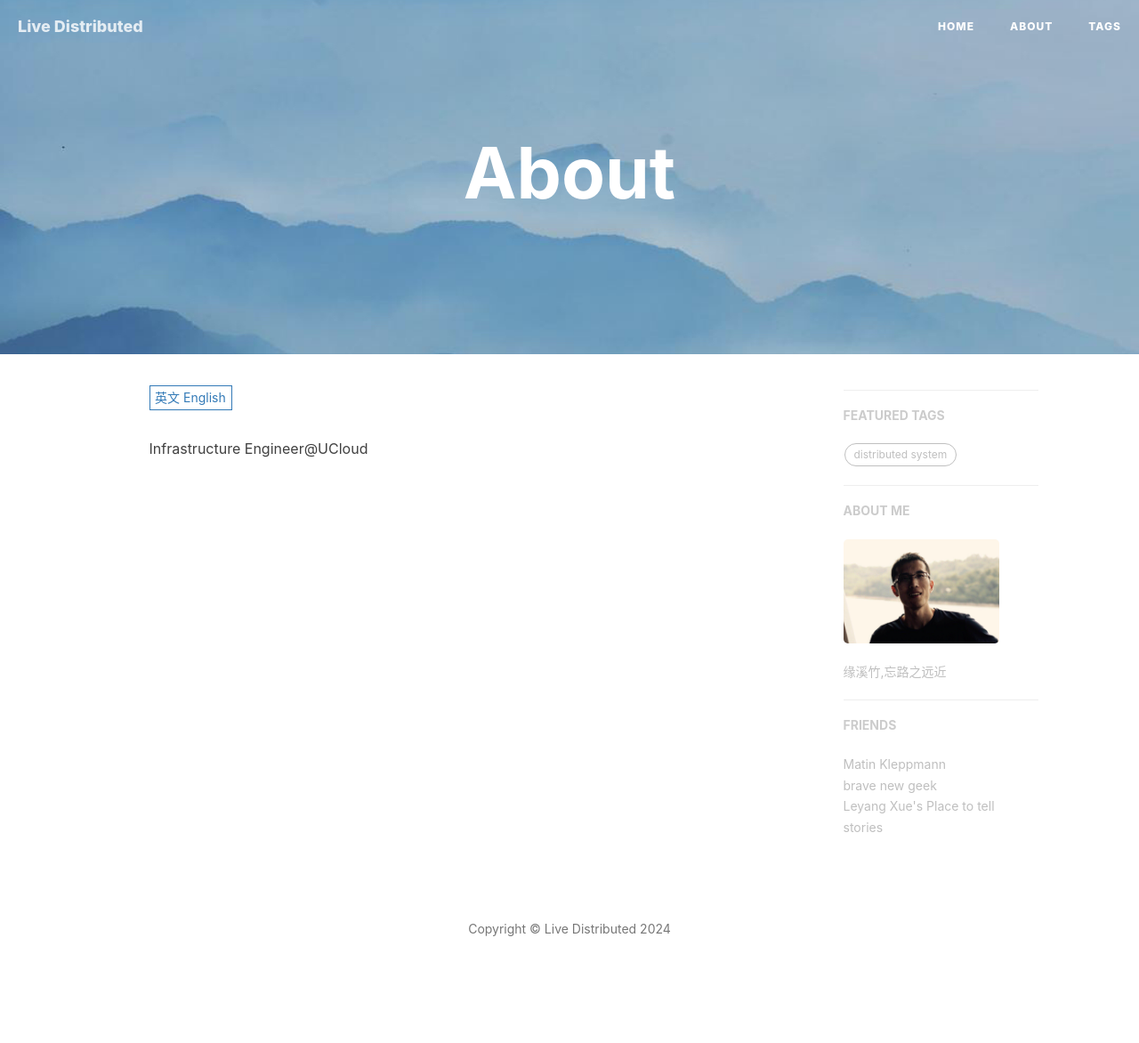
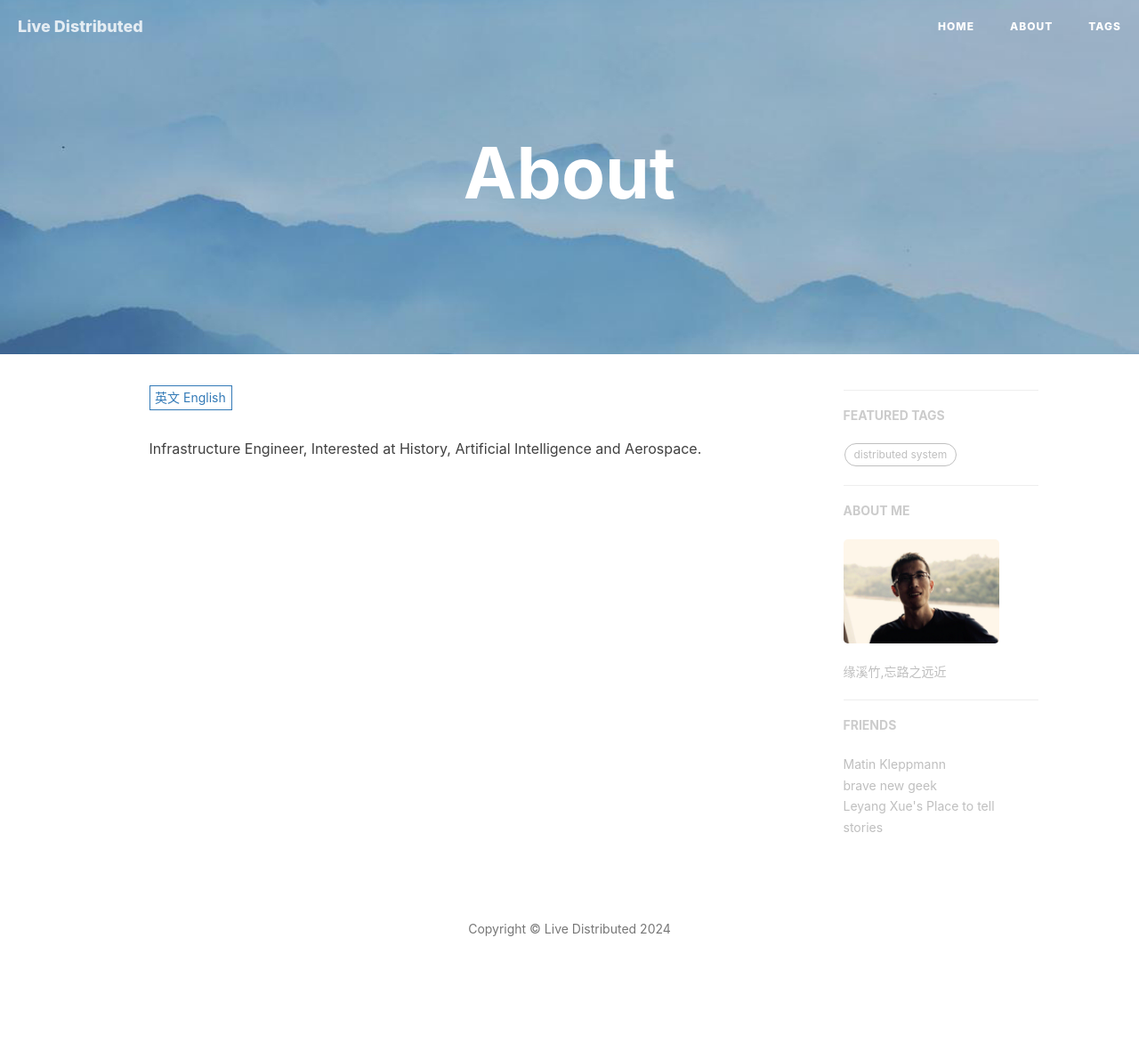
Before and after one commit to flashnative/flashnative.github.io, a Jekyll site: the page built from about.html, in a window 1280 px wide. Shown: the whole page at 89% size. Built offline with Jekyll 4.4.1, drawn with Linux system fonts in a browser that asks for light colours; nearby versions of some CDN libraries; comment, search, counter and statistics services are not loaded; grey boxes are pictures that could not be loaded.

Commit message:
Update en.md

```diff
--- a/_includes/about/en.md
+++ b/_includes/about/en.md
@@ -1 +1 @@
-Infrastructure Engineer@UCloud
+Infrastructure Engineer, Interested at History, Artificial Intelligence and Aerospace.
```
